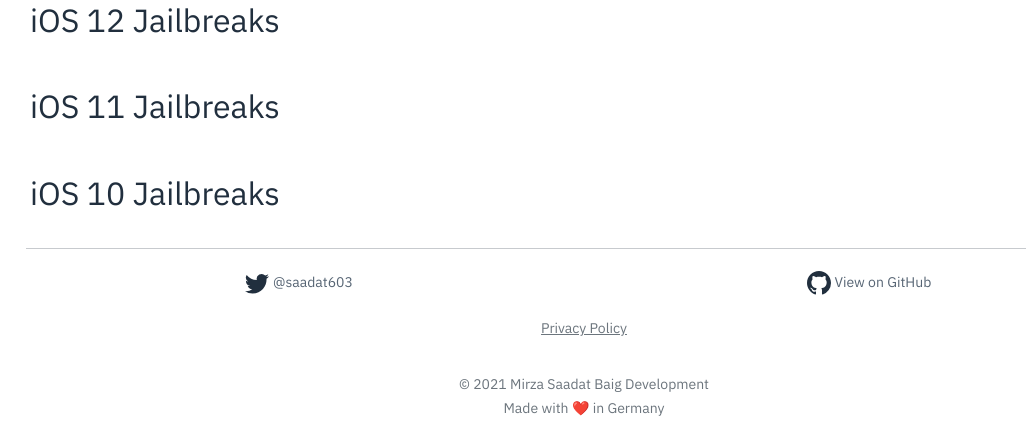
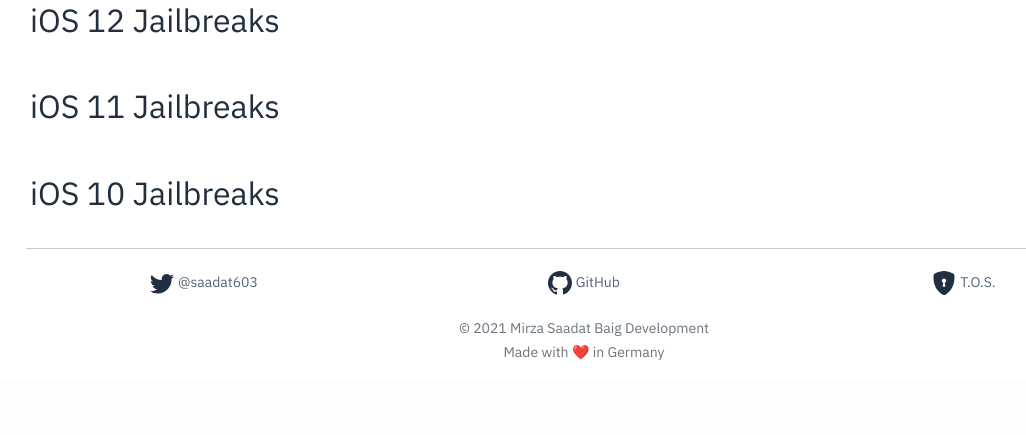
Before and after one commit to mass1ve-err0r/CanIJailbreak2-Website, a Python web app: template templates/pages/Index.jinja2 in a window 1280 px wide. Shown: the part 756-1191 px from the top of the page, without its empty margins (56-1082 px from the left). After the commit the page ends 1116 px from the top, so only its background shows below. Run offline with Jinja, Linux system fonts and the light colour scheme; the template is opened without the code that fills it, so the values that code supplies are empty.

Commit message:
update Foundation * inline TOS in footer + add jQuery JS

```diff
--- a/templates/_Foundation.jinja2
+++ b/templates/_Foundation.jinja2
@@ -84,15 +84,16 @@
                                 <svg xmlns="http://www.w3.org/2000/svg" width="24" height="24" fill="currentColor" class="bi bi-github" viewBox="0 0 16 16">
                                     <path d="M8 0C3.58 0 0 3.58 0 8c0 3.54 2.29 6.53 5.47 7.59.4.07.55-.17.55-.38 0-.19-.01-.82-.01-1.49-2.01.37-2.53-.49-2.69-.94-.09-.23-.48-.94-.82-1.13-.28-.15-.68-.52-.01-.53.63-.01 1.08.58 1.23.82.72 1.21 1.87.87 2.33.66.07-.52.28-.87.51-1.07-1.78-.2-3.64-.89-3.64-3.95 0-.87.31-1.59.82-2.15-.08-.2-.36-1.02.08-2.12 0 0 .67-.21 2.2.82.64-.18 1.32-.27 2-.27.68 0 1.36.09 2 .27 1.53-1.04 2.2-.82 2.2-.82.44 1.1.16 1.92.08 2.12.51.56.82 1.27.82 2.15 0 3.07-1.87 3.75-3.65 3.95.29.25.54.73.54 1.48 0 1.07-.01 1.93-.01 2.2 0 .21.15.46.55.38A8.012 8.012 0 0 0 16 8c0-4.42-3.58-8-8-8z"/>
                                 </svg>
-                                <a class="small" href="https://github.com/mass1ve-err0r/CanIJailbreak2-Website" target="_blank">View on GitHub</a>
+                                <a class="small" href="https://github.com/mass1ve-err0r/CanIJailbreak2-Website" target="_blank">GitHub</a>
                             </div>
                         </div>
-                    </div>
-                    <div class="row">
-                        <div class="col-sm text-center p-3">
-                            <small class="text-muted">
-                                <a class="text-muted" href="{{ url_for('GeneralBP.privacy_policy') }}" target="_blank" style="text-decoration: underline">Privacy Policy</a>
-                            </small>
+                        <div class="col text-center p-1">
+                            <div id="contactGitHub">
+                                <svg xmlns="http://www.w3.org/2000/svg" width="24" height="24" fill="currentColor" class="bi bi-shield-lock-fill" viewBox="0 0 16 16">
+                                    <path fill-rule="evenodd" d="M8 0c-.69 0-1.843.265-2.928.56-1.11.3-2.229.655-2.887.87a1.54 1.54 0 0 0-1.044 1.262c-.596 4.477.787 7.795 2.465 9.99a11.777 11.777 0 0 0 2.517 2.453c.386.273.744.482 1.048.625.28.132.581.24.829.24s.548-.108.829-.24a7.159 7.159 0 0 0 1.048-.625 11.775 11.775 0 0 0 2.517-2.453c1.678-2.195 3.061-5.513 2.465-9.99a1.541 1.541 0 0 0-1.044-1.263 62.467 62.467 0 0 0-2.887-.87C9.843.266 8.69 0 8 0zm0 5a1.5 1.5 0 0 1 .5 2.915l.385 1.99a.5.5 0 0 1-.491.595h-.788a.5.5 0 0 1-.49-.595l.384-1.99A1.5 1.5 0 0 1 8 5z"/>
+                                </svg>
+                                <a class="small" href="{{ url_for('GeneralBP.privacy_policy') }}" target="_blank">T.O.S.</a>
+                            </div>
                         </div>
                     </div>
                     <div class="row">
@@ -106,6 +107,9 @@
             </div>
         </div>
 
+        <!-- jQuery JS -->
+        <script   src="https://code.jquery.com/jquery-3.6.0.slim.js"   integrity="sha256-HwWONEZrpuoh951cQD1ov2HUK5zA5DwJ1DNUXaM6FsY=" crossorigin="anonymous"></script>
+
         <!-- Bootstrap JS-->
         <script src="https://cdn.jsdelivr.net/npm/bootstrap@5.0.0-beta3/dist/js/bootstrap.bundle.min.js" integrity="sha384-JEW9xMcG8R+pH31jmWH6WWP0WintQrMb4s7ZOdauHnUtxwoG2vI5DkLtS3qm9Ekf" crossorigin="anonymous"></script>
 
```
